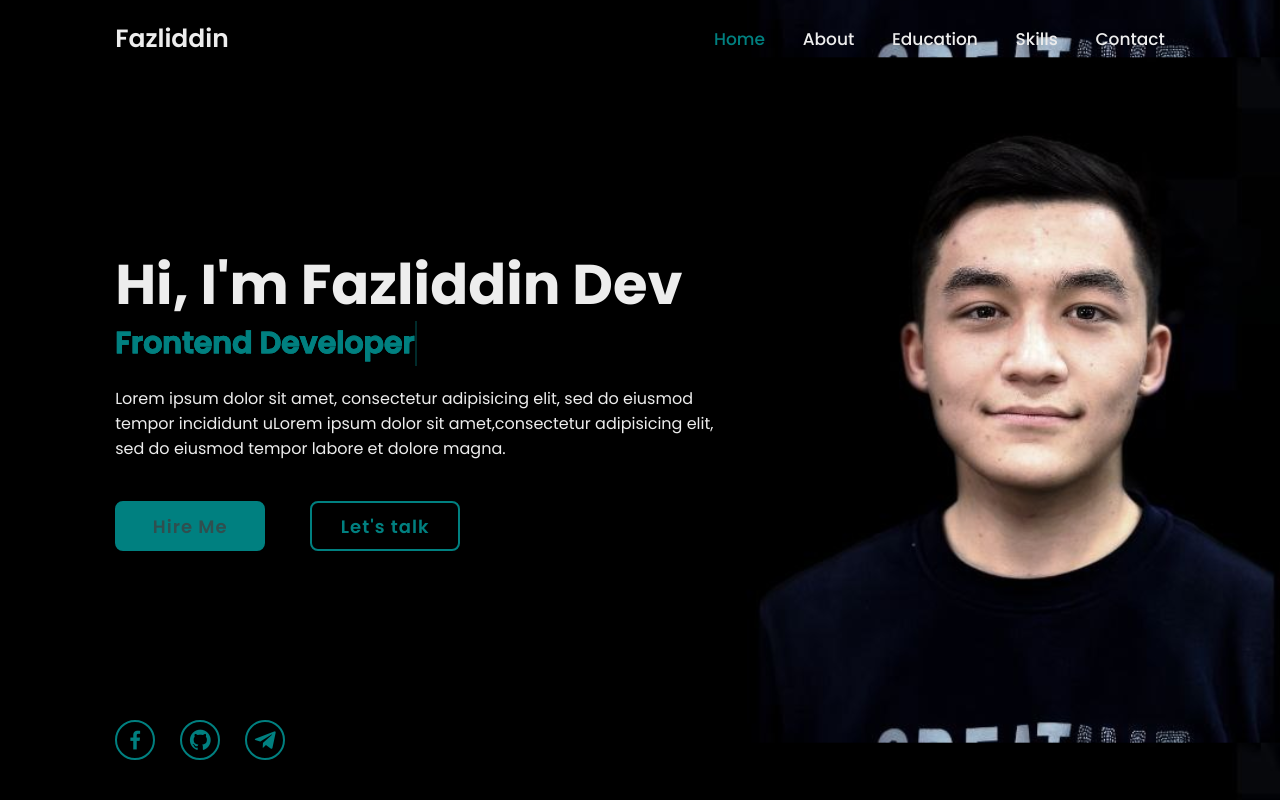
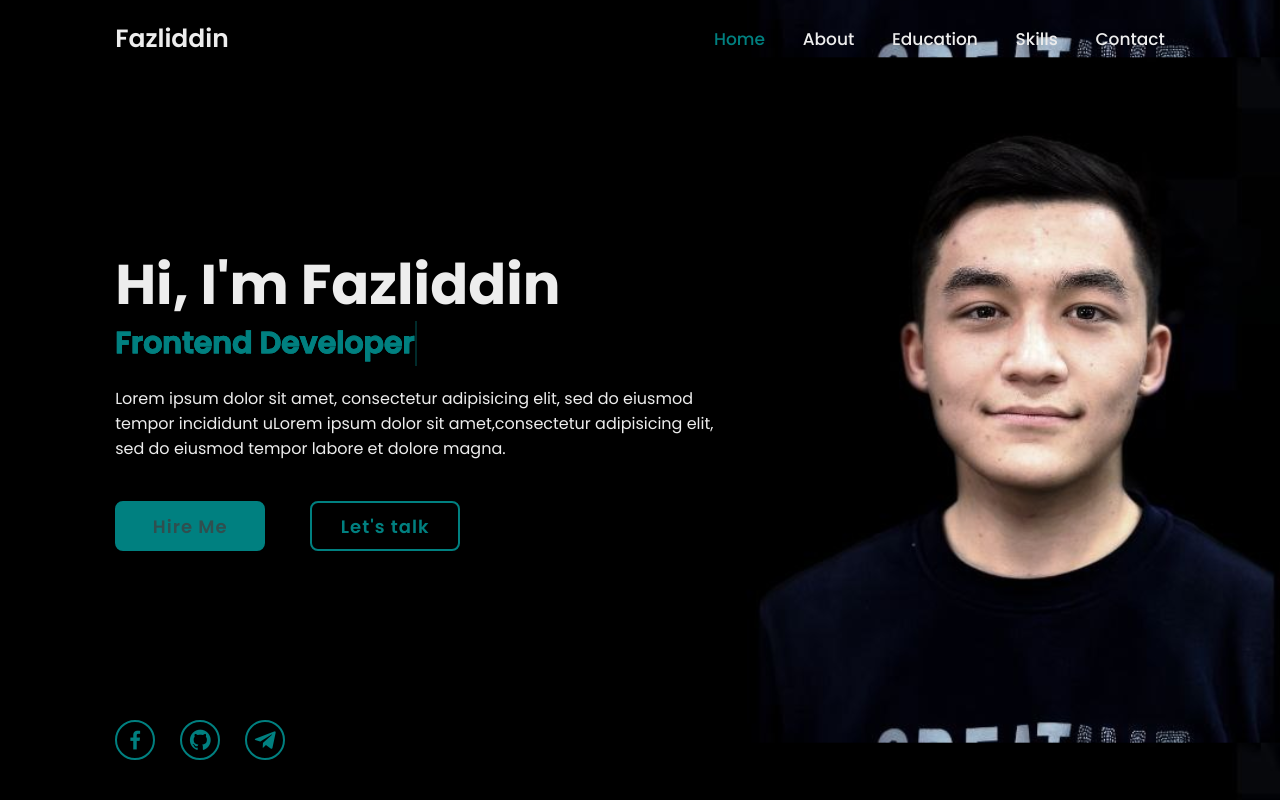
Before and after one commit to fazliddindev1/clone-portfolio, a plain HTML site: page index.html in a window 1280 px wide. Shown: the top 800 px of the page. Drawn offline with nearby package versions, Linux system fonts and the light colour scheme.

Commit message:
Update index.html

```diff
--- a/index.html
+++ b/index.html
@@ -36,7 +36,7 @@
 
 <section class="home" id="home">
     <div class="home-content">
-        <h1>Hi, I'm <span>Fazliddin Dev</span></h1>
+        <h1>Hi, I'm <span>Fazliddin</span></h1>
         <div class="text-animate">
             <h3>Frontend Developer</h3>
         </div>
```
